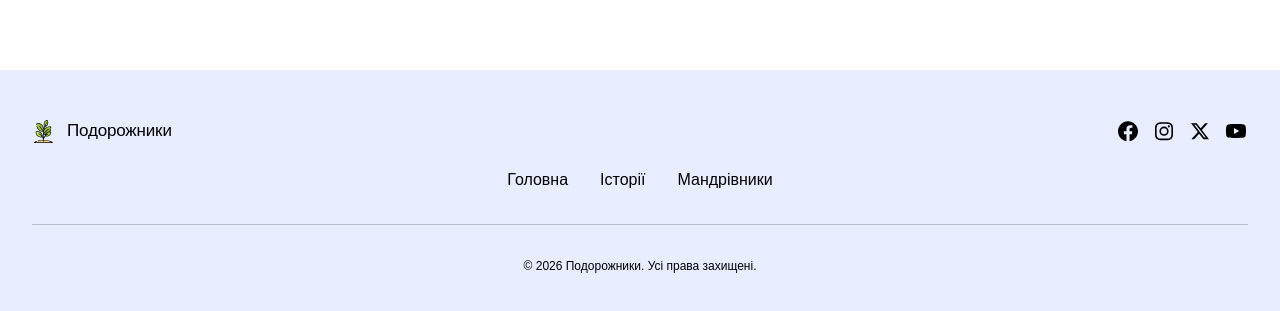
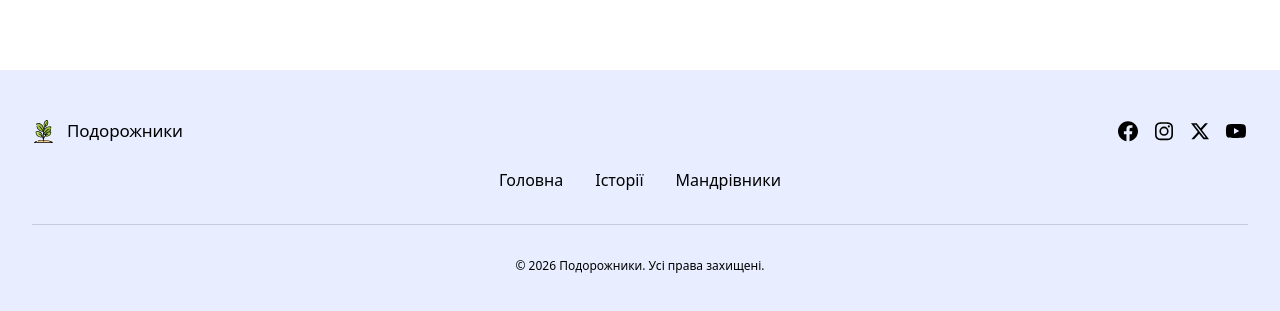
Before and after one commit to Oleksandr-Sulyma/traveller-frontend, a Next.js app: page /ui-kit in a window 1280 px wide. Shown: the part 5655-5966 px from the top of the page. Built offline with nearby package versions, Linux system fonts and the light colour scheme.

Commit message:
changed css with global variables ( still need to be finalized)

```diff
--- a/components/Footer/Footer.module.css
+++ b/components/Footer/Footer.module.css
@@ -1,10 +1,9 @@
 .footer {
-  background: #e8eeff;
+  background: var(--color-royal-blue-lighter);
   padding: 48px 20px;
   display: flex;
   justify-content: center;
-  font-family: sans-serif;
-  color: #000;
+  color: var(--color-scheme-2-text);
 }
 
 .container {
@@ -15,9 +14,6 @@
   align-items: center;
 }
 
-/* ── MOBILE (default) ──
-   Логотип, соцмережі і навігація — вертикально по центру
-*/
 .mainRow {
   width: 100%;
   display: flex;
@@ -32,8 +28,7 @@
   align-items: center;
   gap: 12px;
   text-decoration: none;
-  color: inherit;
-  font-family: 'Sora', sans-serif;
+  color: var(--color-scheme-2-text);
   font-weight: 400;
   font-size: 17px;
   letter-spacing: -0.01em;
@@ -42,7 +37,7 @@
 .icon {
   width: 32px;
   height: 32px;
-  display: block;
+  fill: currentColor;
 }
 
 .social {
@@ -52,7 +47,7 @@
 }
 
 .social a {
-  color: inherit;
+  color: var(--color-scheme-2-text);
   transition:
     transform 0.25s,
     opacity 0.25s;
@@ -72,10 +67,9 @@
 
 .nav a {
   position: relative;
-  font-size: 16px;
+  font-size: var(--fs-sm);
   text-decoration: none;
-  font-family: 'Nunito Sans', sans-serif;
-  color: #000;
+  color: var(--color-scheme-2-text);
   transition: opacity 0.25s;
 }
 
@@ -93,6 +87,7 @@
 .nav a:hover {
   opacity: 0.8;
 }
+
 .nav a:hover::after {
   width: 100%;
 }
@@ -100,17 +95,18 @@
 .divider {
   width: 100%;
   border: none;
-  border-top: 1px solid rgba(0, 0, 0, 0.2);
+  border-top: 1px solid var(--opacity-neutral-darkest-15);
   margin-bottom: 32px;
 }
 
 .copyright {
-  font-size: 12px;
+  font-size: var(--fs-xs);
   font-weight: 400;
   text-align: center;
+  color: var(--color-scheme-2-text);
 }
 
-/* TABLET (768px–1439px)*/
+/* TABLET */
 @media (min-width: 768px) {
   .footer {
     padding: 48px 32px;
@@ -135,7 +131,6 @@
     gap: 12px;
   }
 
-  /* Навігація займає повну ширину → переноситься на наступний рядок по центру */
   .nav {
     flex-direction: row;
     justify-content: center;
@@ -145,9 +140,7 @@
   }
 }
 
-/* ── DESKTOP (1440px+) ──
-   Один рядок: [Логотип] ─── [Соцмережі по центру] ─── [Навігація справа]
-*/
+/* DESKTOP */
 @media (min-width: 1440px) {
   .footer {
     padding: 80px 64px;
@@ -164,7 +157,6 @@
     flex-shrink: 0;
   }
 
-  /* Соцмережі абсолютно по центру контейнера */
   .social {
     position: absolute;
     left: 50%;
@@ -173,7 +165,6 @@
     gap: 16px;
   }
 
-  /* Навігація справа */
   .nav {
     flex-direction: row;
     width: auto;
@@ -183,6 +174,10 @@
   }
 
   .nav a {
-    font-size: 17px;
+    font-size: var(--fs-md);
+  }
+
+  .copyright {
+    font-size: var(--fs-sm);
   }
 }
```
